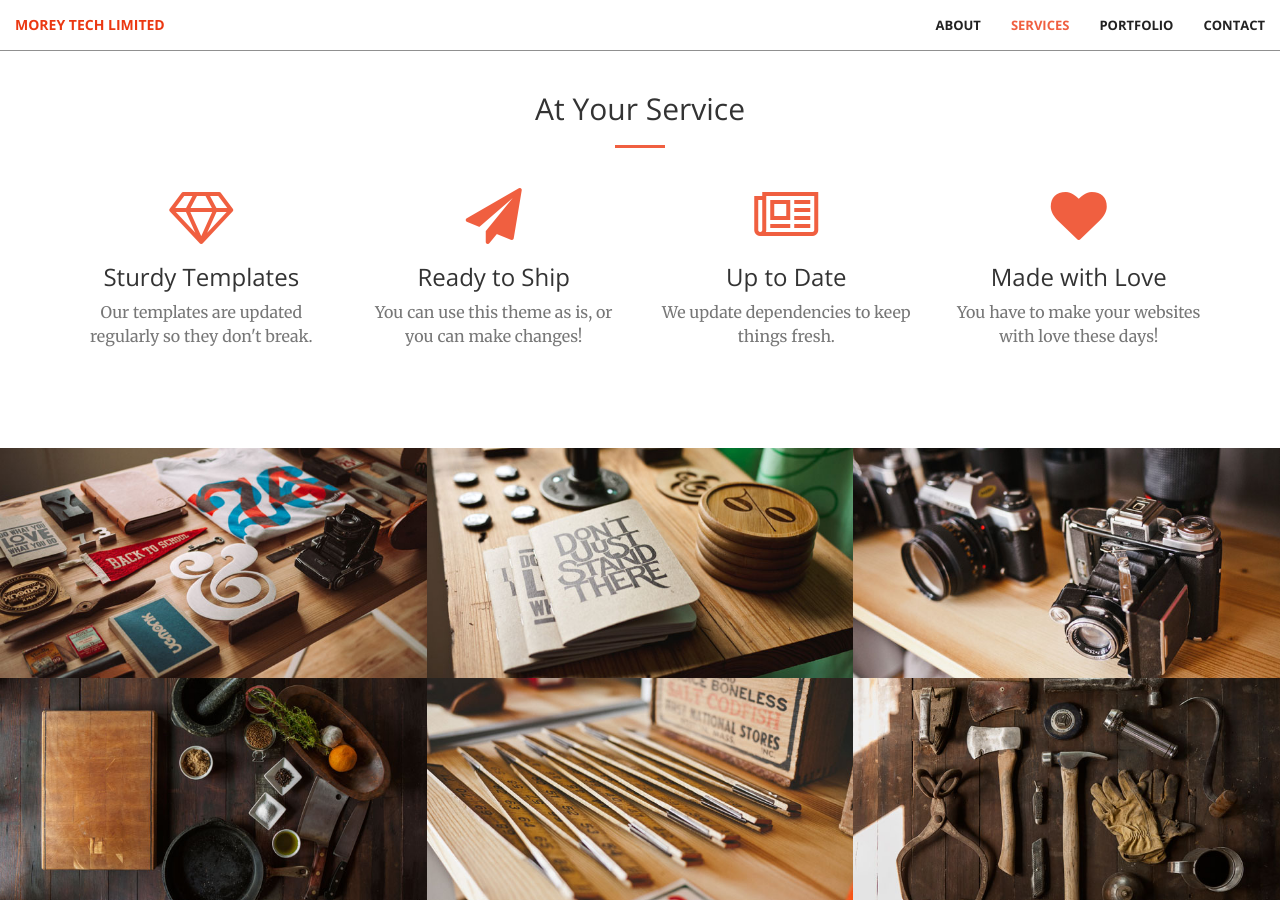
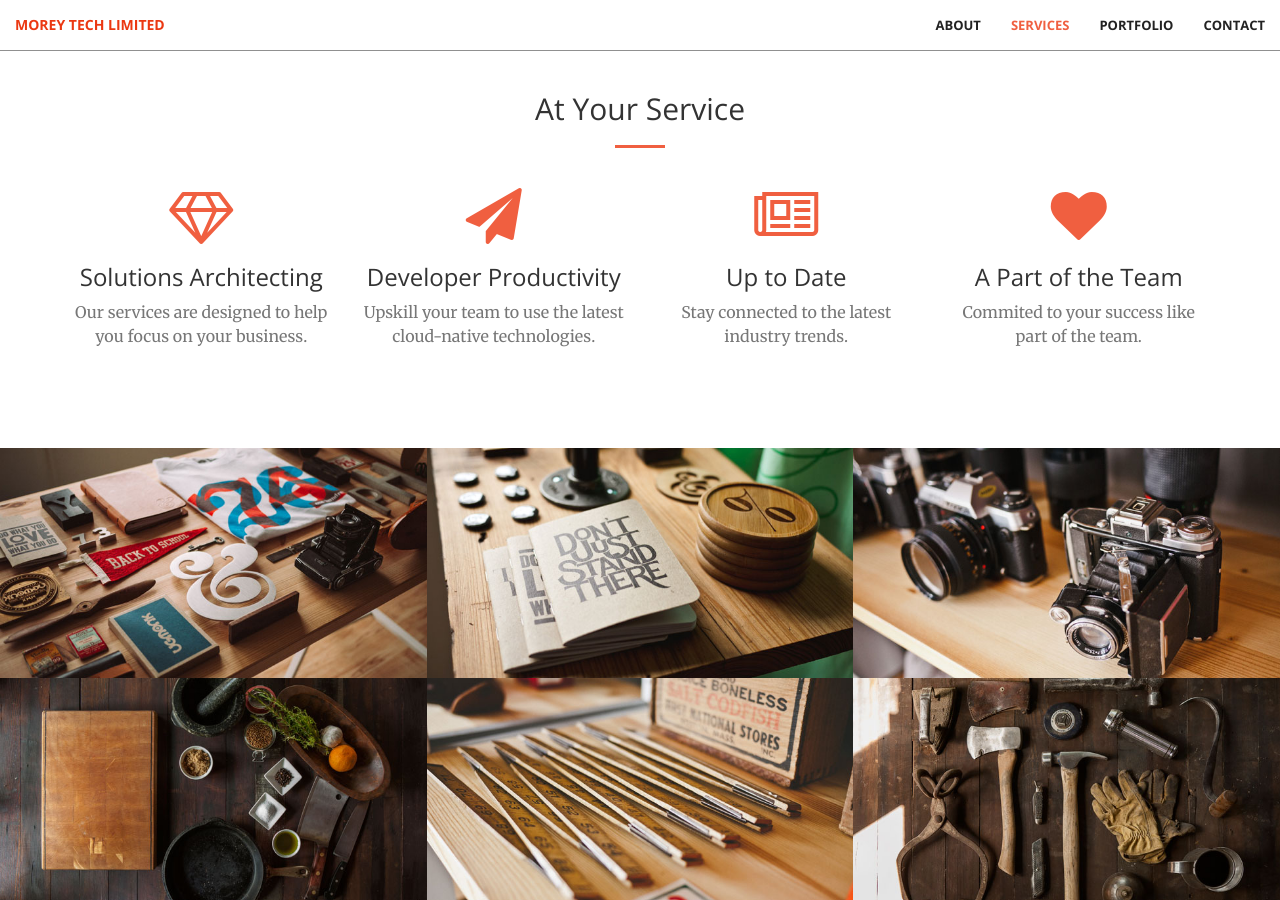
Before and after one commit to morey-tech/morey-tech, a Jekyll site: the page built from docs/index.html, in a window 1280 px wide and 900 px high, scrolled down 1326 px. Built offline with Jekyll 4.4.1, drawn with Linux system fonts in a browser that asks for light colours.

Commit message:
feat: add services

```diff
--- a/docs/_includes/services.html
+++ b/docs/_includes/services.html
@@ -12,29 +12,29 @@
             <div class="col-lg-3 col-md-6 text-center">
                 <div class="service-box">
                     <i class="fa fa-4x fa-diamond wow bounceIn text-primary"></i>
-                    <h3>Sturdy Templates</h3>
-                    <p class="text-muted">Our templates are updated regularly so they don't break.</p>
+                    <h3>Solutions Architecting</h3>
+                    <p class="text-muted">Our services are designed to help you focus on your business.</p>
                 </div>
             </div>
             <div class="col-lg-3 col-md-6 text-center">
                 <div class="service-box">
                     <i class="fa fa-4x fa-paper-plane wow bounceIn text-primary" data-wow-delay=".1s"></i>
-                    <h3>Ready to Ship</h3>
-                    <p class="text-muted">You can use this theme as is, or you can make changes!</p>
+                    <h3>Developer Productivity</h3>
+                    <p class="text-muted">Upskill your team to use the latest cloud-native technologies.</p>
                 </div>
             </div>
             <div class="col-lg-3 col-md-6 text-center">
                 <div class="service-box">
                     <i class="fa fa-4x fa-newspaper-o wow bounceIn text-primary" data-wow-delay=".2s"></i>
                     <h3>Up to Date</h3>
-                    <p class="text-muted">We update dependencies to keep things fresh.</p>
+                    <p class="text-muted">Stay connected to the latest industry trends.</p>
                 </div>
             </div>
             <div class="col-lg-3 col-md-6 text-center">
                 <div class="service-box">
                     <i class="fa fa-4x fa-heart wow bounceIn text-primary" data-wow-delay=".3s"></i>
-                    <h3>Made with Love</h3>
-                    <p class="text-muted">You have to make your websites with love these days!</p>
+                    <h3>A Part of the Team</h3>
+                    <p class="text-muted">Commited to your success like part of the team.</p>
                 </div>
             </div>
         </div>
```
